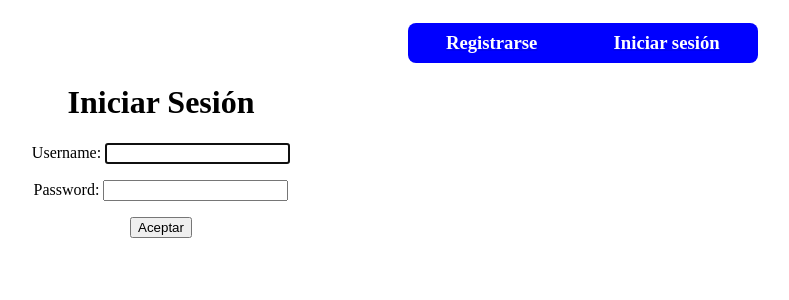
After one commit to AbisaiBH/Crud-images-v1, a Django app: page /signin/ in a window 1280 px wide. The commit adds this page. Shown: the top 300 px of the page, without its empty margins (479-1268 px from the left). Run offline with Django 4.2, Linux system fonts and the light colour scheme; parts of the project's set-up code (start-up, migrations or seed data) failed here and were passed over.

Commit message:
segundo cambio

```diff
--- a/crudimages/urls.py
+++ b/crudimages/urls.py
@@ -26,6 +26,9 @@ urlpatterns = [
     path('admin/', admin.site.urls),
     path('', views.home , name='home'),
     path('upload/', views.upload, name='upload'),
+    path('signup/', views.signup, name='signup'),
+    path('signin/', views.signin, name='signin'),
+    path('signout/', views.signout, name='signout'),
     path('gallery/', views.gallery , name='gallery'),
     path('gallery/<int:img_id>/delete/', views.gallery_delete , name='gallery_delete'),
 ]
--- a/images/models.py
+++ b/images/models.py
@@ -1,4 +1,5 @@
 from django.db import models
+from django.contrib.auth.models import User
 
 # Create your models here.
 
@@ -6,10 +7,10 @@ class Imagen(models.Model):
     id = models.AutoField(primary_key=True)
     title = models.CharField(max_length=200)
     img = models.ImageField(upload_to='images/')
+    user = models.ForeignKey(User, on_delete=models.CASCADE)
 
     def __str__(self):
-        return self.title
+        return self.title + ' - por' + self.user.username
 
     class Meta:
         db_table = "images_imagen"
-5
--- a/images/templates/base.html
+++ b/images/templates/base.html
@@ -32,14 +32,39 @@
             height: auto;
             object-fit: cover;
         }
+        .box{
+            height: 40px;
+            align-items: center;
+            background-color: blue;
+            border-radius: 8px;
+            margin-left: 70%;
+            width: 350px;
+            display: flex;
+            justify-content: space-around;
+            margin-bottom: 5px;
+        }
+        .box h3{
+            text-decoration: none;
+            color: white;
+        }
     </style>
 </head>
 <body>
+    <div class="box">
+        {% if user.is_authenticated %}
+        <a href="{% url 'signout'%}"> <h3> Cerrar sesión </h3> </a>
+        {% else %}
+        <a href="{% url 'signup'%}"> <h3> Registrarse </h3> </a>
+        <a href="{% url 'signin'%}"> <h3> Iniciar sesión </h3> </a>
+        {% endif %}
+    </div>
+    {% if user.is_authenticated %}
     <nav class="barra">
         <a href="{% url 'home' %}"> <h1> Inicio </h1></a>
         <a href="{% url 'gallery' %}"> <h1> Galeria </h1></a>
         <a href="{% url 'upload' %}"> <h1> Subir </h1></a>
     </nav>
+    {% endif %}
     <div class="contenido">
         {% block content %}
 
--- /dev/null
+++ b/images/templates/signin.html
@@ -0,0 +1,14 @@
+{% extends 'base.html' %}
+
+{% block content %}
+
+    <h1> Iniciar Sesión </h1>
+    {{error}}
+    <form action="/signin/" method="POST">
+        {% csrf_token %}
+        {{form.as_p}}
+        <button>
+            Aceptar
+        </button>
+    </form>
+{% endblock %}
--- a/images/views.py
+++ b/images/views.py
@@ -1,5 +1,10 @@
+from django.contrib.auth.forms import UserCreationForm, AuthenticationForm
+from django.contrib.auth.decorators import login_required
+from django.contrib.auth import login, logout, authenticate
+from django.contrib.auth.models import User
 from django.shortcuts import render, redirect
 from django.shortcuts import get_object_or_404
+from django.db import IntegrityError
 from django.conf import settings
 from .models import Imagen
 from .forms import ImagenForm
@@ -12,22 +17,73 @@ import os
 def home(request):
     return render(request, 'home.html')
 
+def signup(request):
+    if request.method == 'GET':
+        return render(request, 'signup.html',{
+            'form': UserCreationForm
+        })
+    else:
+        if request.POST['password1'] == request.POST['password2']:
+            try:
+                user = User.objects.create_user(
+                    username = request.POST['username'],
+                    password = request.POST['password1'],
+                )
+                user.save()
+                login(request, user)
+                return redirect('home')
+            except IntegrityError:
+                return render(request, 'signup.html', {
+                    'form': UserCreationForm,
+                    "error": 'El usuario ya existe'
+                })
+        return render(request, 'signup.html', {
+            'form': UserCreationForm,
+            "error": 'La clave no coincide'
+        })
+
+def signin(request):
+    if request.method == 'GET':
+        return render(request, 'signin.html', {
+            'form': AuthenticationForm
+        })
+    else:
+        user = authenticate(
+            request, username=request.POST['username'], password=request.POST['password'])
+        if user is None:
+            return render(request, 'signin.html', {
+                'form': AuthenticationForm,
+                "error": 'El usuario o clave no coinciden',
+            })
+        else:
+            login(request, user)
+            return redirect('home')
+
+@login_required
+def signout(request):
+    logout(request)
+    return redirect('home')
+
+@login_required
 def upload(request):
     if request.method == 'POST':
         title = request.POST.get('title')
         img = request.FILES.getlist('img')
+        usg = request.user
         for image in img:
-            imagen = Imagen.objects.create(title = title, img = image)
+            imagen = Imagen.objects.create(title = title, img = image, user = usg)
             compress(imagen)
         return redirect('upload')
     else:
         form = ImagenForm()
     return render(request, 'upload.html', {'form': form})
 
+@login_required
 def gallery(request):
-    img = Imagen.objects.all()
+    img = Imagen.objects.filter(user = request.user)
     return render(request, 'gallery.html', {'img': img})
 
+@login_required
 def gallery_delete(request, img_id):
     imag = get_object_or_404(Imagen, pk=img_id)
     if request.method == 'POST':
@@ -39,7 +95,7 @@ def compress(obj):
     originimg = Imagen.objects.get(id=obj.id)
     pilimg = Image.open(originimg.img.path)
     ruta_org = originimg.img.path
-    ruta_com = os.path.join(settings.MEDIA_ROOT, 'webp')
+    ruta_com = os.path.join(settings.MEDIA_ROOT)
     ruta_comprimido = os.path.join(ruta_com, f"{originimg.title.split('.')[0]}.webp")
 
     pilimg.save(ruta_comprimido, 'webp', quality=80)
```
Also changed, not shown: images/templates/signup.html (added, +14 -0 lines), db.sqlite3, images/migrations/0001_initial.py, images/migrations/0002_initial.py (added).
